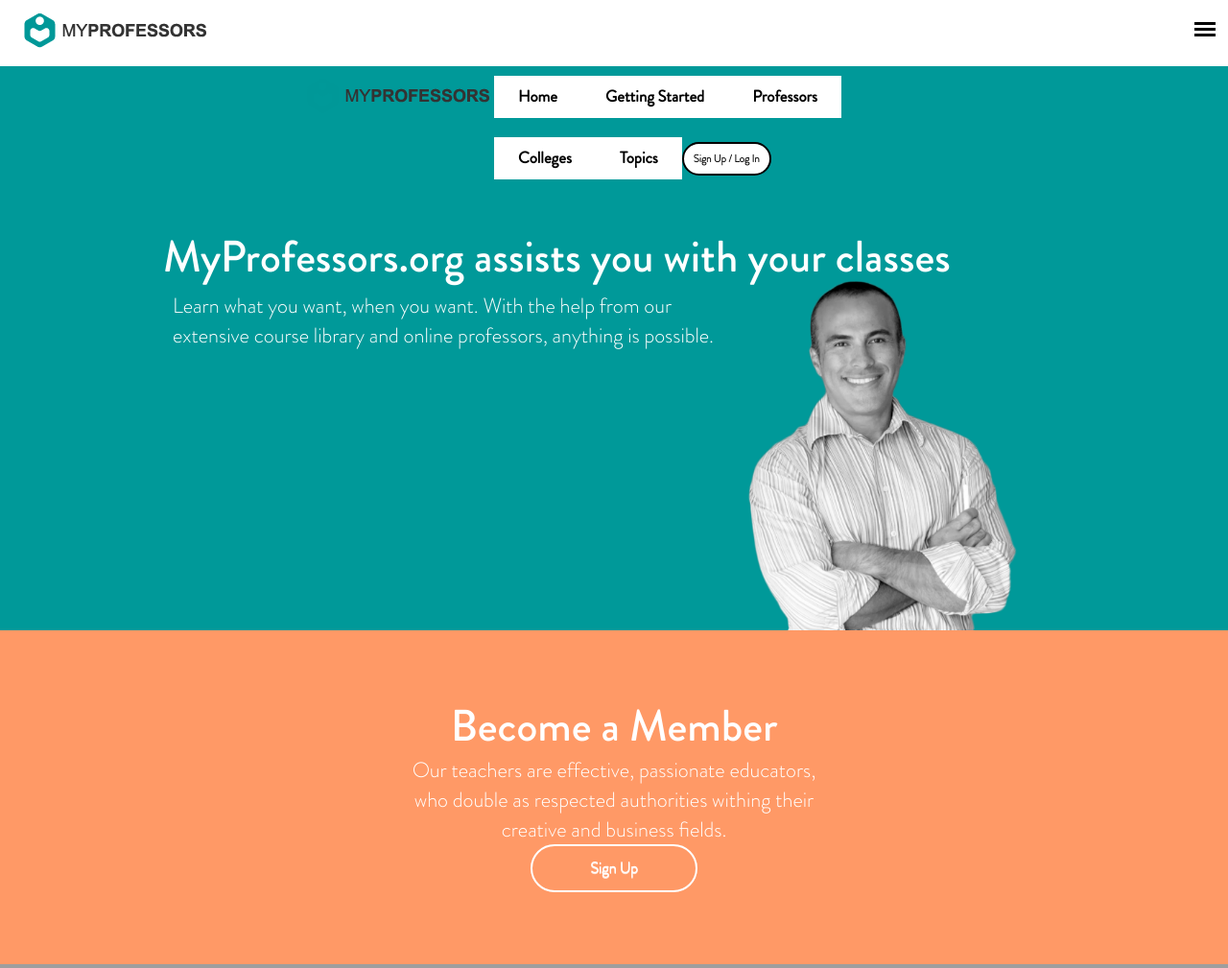
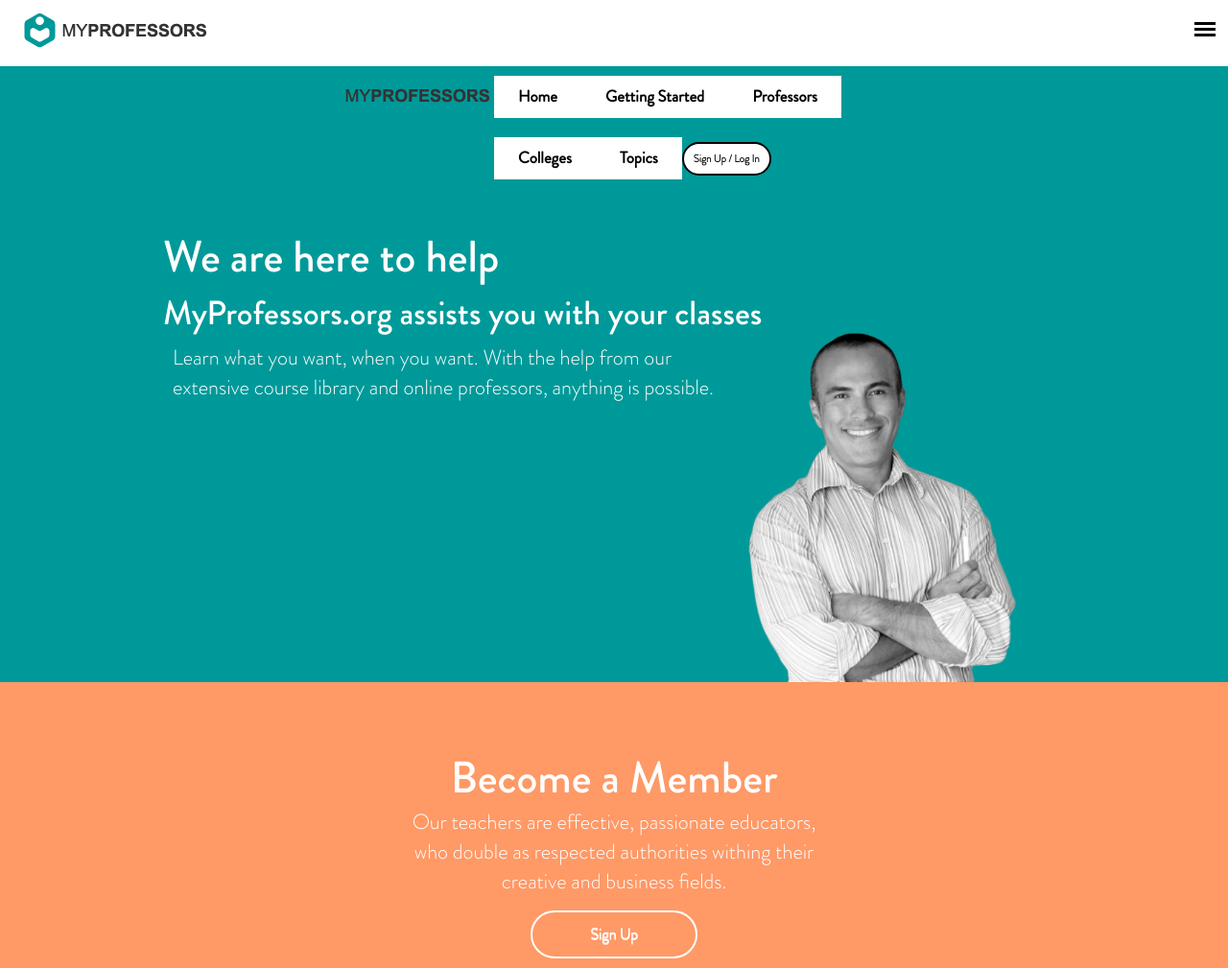
Before and after one commit to BobbyBrights/myprofessorsorg, a PHP site: page / in a window 1280 px wide. Shown: the top 1009 px of the page at 96% size. Run offline with PHP 8.4, Linux system fonts and the light colour scheme; some libraries are stand-ins or nearby versions; grey boxes are pictures that could not be loaded.

Commit message:
fixed all on index except photos and video link

```diff
--- a/css/custom/mpo2.css
+++ b/css/custom/mpo2.css
@@ -9,7 +9,7 @@
 .sm-pad-rt{padding-right: 5px;}
 
 .med-pad-top{padding-top: 15px;}
-.med-pad-btm{padding-bottom: 15p;}
+.med-pad-btm{padding-bottom: 15px;}
 .med-pad-lt{padding-left: 15px;}
 .med-pad-rt{padding-right: 15px;}
 
--- a/index.php
+++ b/index.php
@@ -3,7 +3,8 @@
 	<div class="span-t-np">
 	<div class="container">
 	<div class="turquoise sixteen columns">
-		<h1 class="remove-bottom mar-tp-10 txt-wht">MyProfessors.org assists you with your classes</h1>
+		<h1 class="mar-tp-10 txt-wht">We are here to help</h1>
+		<h2 class="remove-bottom sm-mar-top txt-wht">MyProfessors.org assists you with your classes</h2>
 		<p class="ten columns med-pad-btm">Learn what you want, when you want. With the help from our extensive course library and online professors, anything is possible.</p>
 		<img src="assets/myprofessors1.png" class="five columns">
 	</div>
@@ -32,7 +33,7 @@
 		<img src="assets/homepage-16.png" class="seven columns">
 		<div class="eight columns">
 		<h1 class="txt-wht middle med-pad-btm">Unlimited access to our online resources</h1>
-		<button class="btn-lrg middle">View Library</button>
+		<a href="topics.php"><button class="btn-lrg middle">View Library</button></a>
 		</div>
 	</div>
 	</div>
--- a/skeleton/stylesheets/base.css
+++ b/skeleton/stylesheets/base.css
@@ -94,7 +94,7 @@
 
 /* #Links
 ================================================== */
-	a, a:visited { color: #333; text-decoration: underline; outline: 0; }
+	a, a:visited { color: #333; text-decoration: none; outline: 0; }
 	a:hover, a:focus { color: #000; }
 	p a, p a:visited { line-height: inherit; }
 
```
